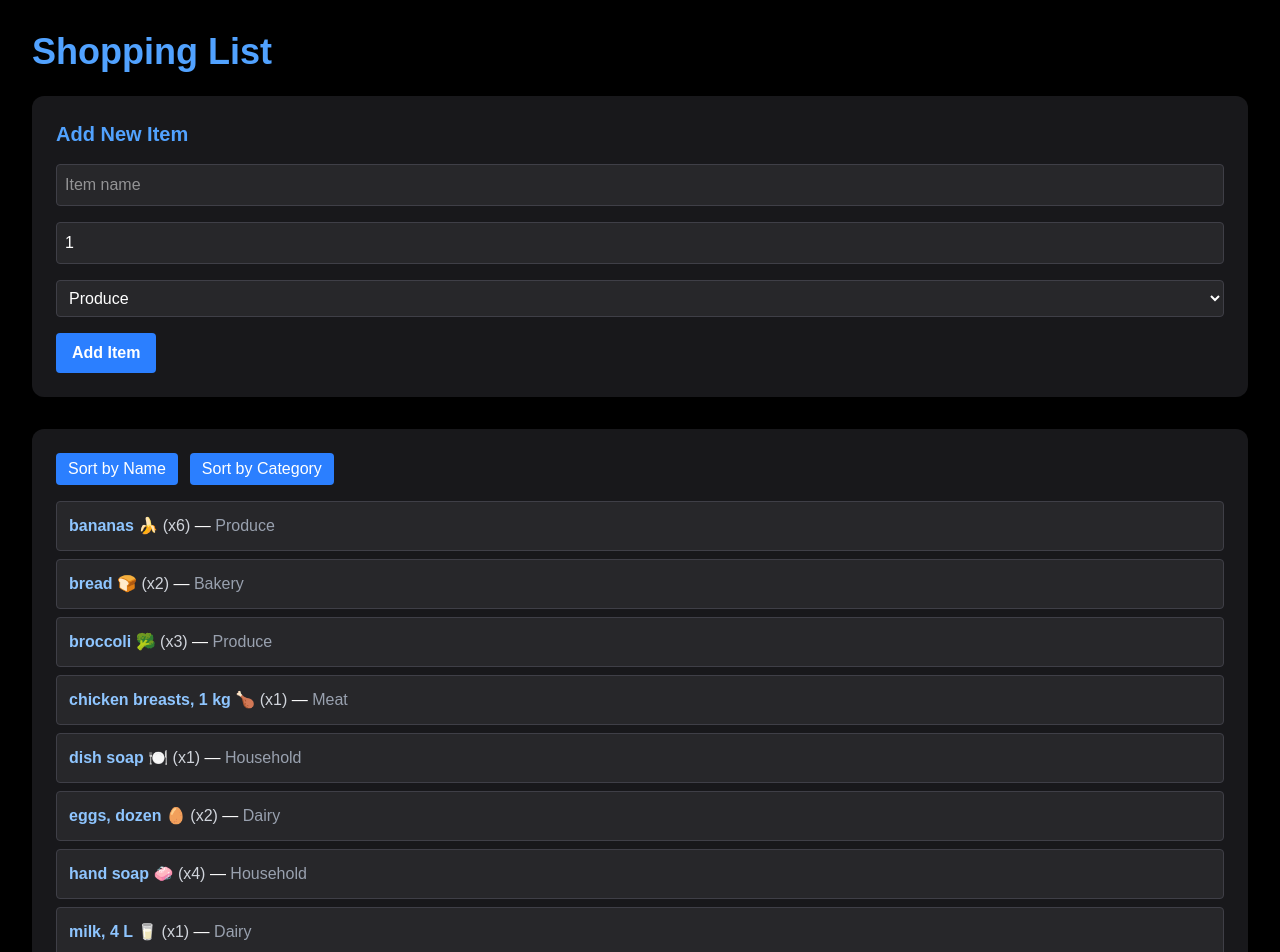
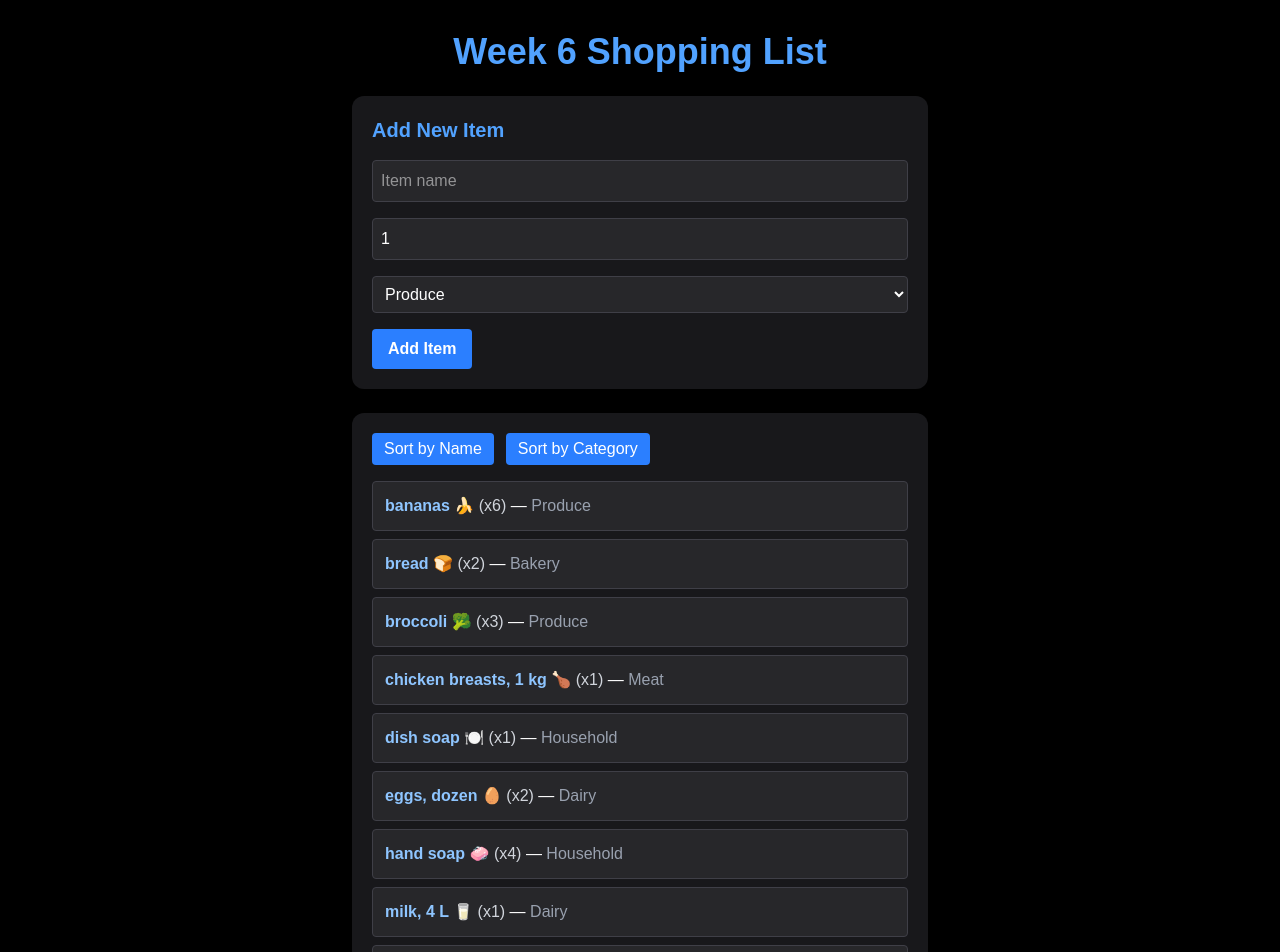
Before and after one commit to AsadSait1998/cprg306-assignments, a Next.js app: page /week-6 in a window 1280 px wide. Shown: the top 952 px of the page. Built offline with nearby package versions, Linux system fonts and the light colour scheme.

Commit message:
Update page.js

```diff
--- a/app/week-6/page.js
+++ b/app/week-6/page.js
@@ -13,17 +13,19 @@ export default function Week6Page() {
   };
 
   return (
-    <main className="min-h-screen bg-black text-white p-8">
-      <h1 className="text-4xl font-bold text-blue-400 mb-6">
-        Shopping List
-      </h1>
+    <main className="min-h-screen bg-black text-white flex justify-center p-8">
+      <div className="w-full max-w-xl">
+        <h1 className="text-4xl font-bold text-blue-400 mb-6 text-center">
+          Week 6 Shopping List
+        </h1>
 
-      <div className="bg-zinc-900 p-6 rounded-xl shadow-lg mb-8">
-        <NewItem onAddItem={handleAddItem} />
-      </div>
+        <div className="bg-zinc-900 p-5 rounded-xl shadow-lg mb-6">
+          <NewItem onAddItem={handleAddItem} />
+        </div>
 
-      <div className="bg-zinc-900 p-6 rounded-xl shadow-lg">
-        <ItemList items={items} />
+        <div className="bg-zinc-900 p-5 rounded-xl shadow-lg">
+          <ItemList items={items} />
+        </div>
       </div>
     </main>
   );
```
